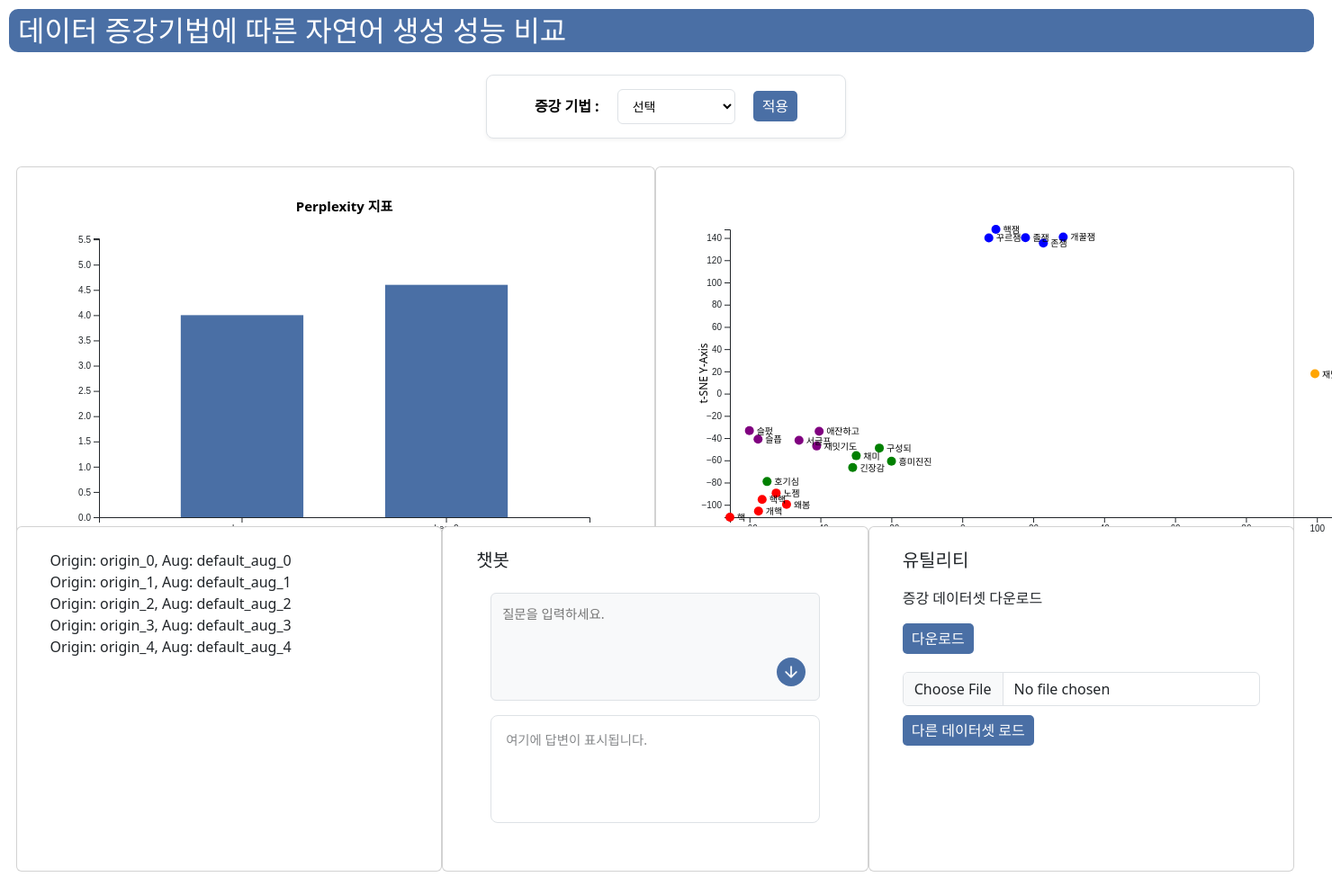
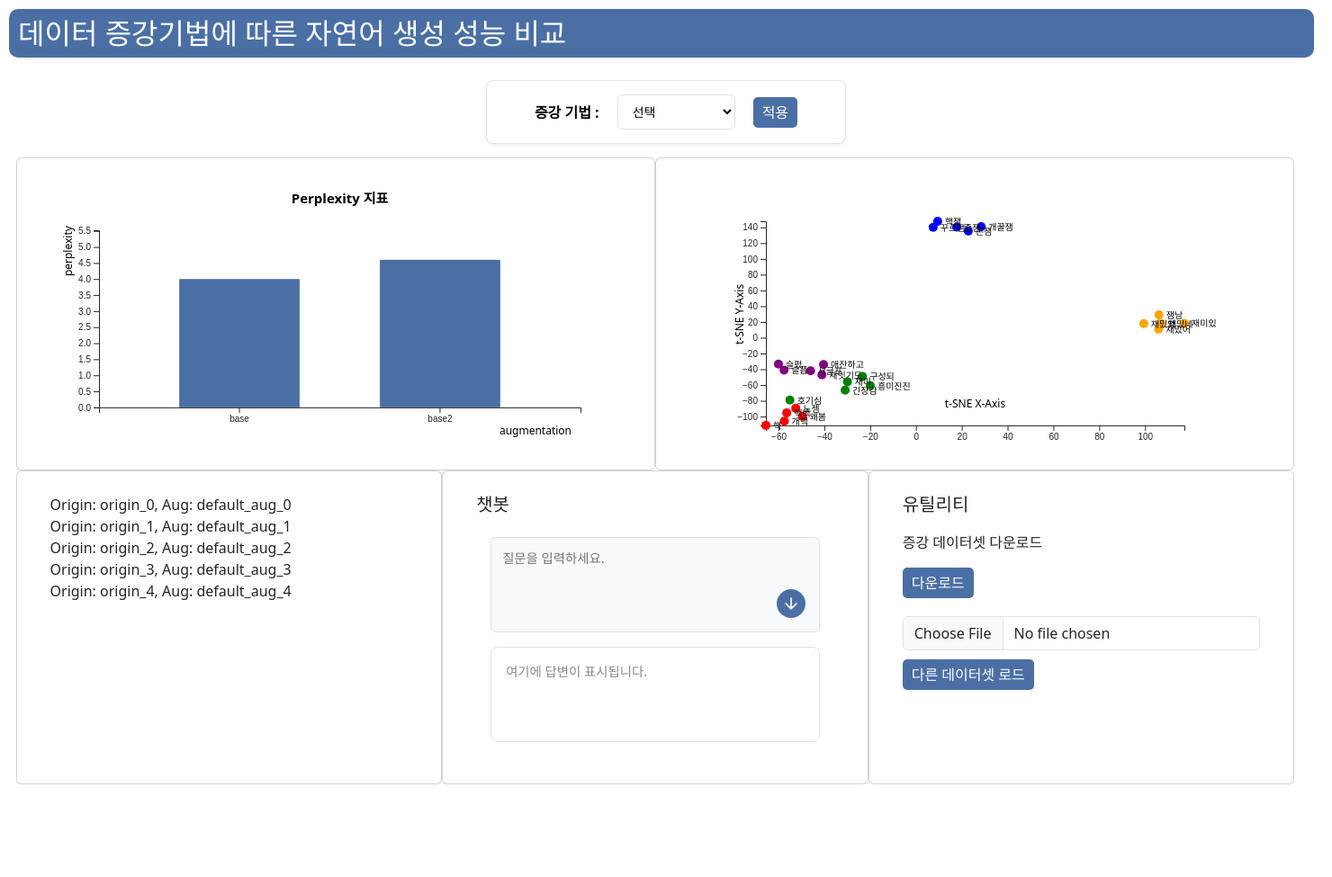
Before and after one commit to seyun0714/HW5, a Flask app: page / in a window 1480 px wide; the page is wider, and only the part inside the window is pictured. Shown: that part at 90% size. After the commit the page ends 872 px from the top of that part, so only its background shows below. Run offline with Flask 3, Linux system fonts and the light colour scheme.

Commit message:
합본 깨짐 수정/불필요한 파일 삭제
합본 깨짐 수정/불필요한 파일 삭제

Todo : tsne차트가 화면이 줄어들었을 때 자리 차지안하는 문제 해결

```diff
--- a/app.py
+++ b/app.py
@@ -8,15 +8,15 @@ app = Flask(__name__)
 def index():
     return render_template('index.html')
 
-# @app.route('/t-sne')
-# def t_sne():
-#     augment_type = request.args.get()
+@app.route('/t-sne')
+def t_sne():
+    augment_type = request.json.get('augType')
 
-#     # 선택 된 증강 기법에 해당하는 데이터 셋 지정
-#     data = ""
+    # 선택 된 증강 기법에 해당하는 데이터 셋 지정
+    data = ""
 
-#     # tsne_visualiztion 함수 내부에서 json 형식으로 값을 return
-#     return tsne_visualization(data)
+    # tsne_visualiztion 함수 내부에서 json 형식으로 값을 return
+    return tsne_visualization(data)
 
 @app.route('/perplexity', methods=['POST'])
 def perplexity():
--- a/static/css/style.css
+++ b/static/css/style.css
@@ -27,6 +27,7 @@ html, body {
     height: 100%;
     display: flex;
     justify-content: center;
+
 }
 
 .my-btn{
@@ -59,10 +60,11 @@ html, body {
     max-height: 50%;
 }
 
+
 /* 컨테이너 각 칸의 아이템 */
 .card-body{
-    width: 96%;
-    height: 96%;
+    width:96%;
+    height:270px;
     max-height: 96%;
     margin: 2%;
     flex-shrink: 0;
--- a/static/js/tsne.js
+++ /dev/null
@@ -1,78 +0,0 @@
-
-        // SVG 크기 설정
-        const width = 800;
-        const height = 400;
-        const margin = 40; // 축을 위한 여백
-
-        // SVG 추가
-        const svg = d3.select("#tsne")
-            .append("svg")
-            .attr("width", width)
-            .attr("height", height);
-
-        // t-SNE JSON 데이터 불러오기
-        d3.json("/static/tsne_result.json").then(data => {
-            // X, Y 범위 계산
-            const xExtent = d3.extent(data, d => d.x);
-            const yExtent = d3.extent(data, d => d.y);
-
-            // 스케일 정의
-            const xScale = d3.scaleLinear()
-                .domain(xExtent)
-                .range([margin, width - margin]);
-
-            const yScale = d3.scaleLinear()
-                .domain(yExtent)
-                .range([height - margin, margin]);
-
-            // 축 추가
-            const xAxis = d3.axisBottom(xScale);
-            const yAxis = d3.axisLeft(yScale);
-
-            svg.append("g")
-                .attr("transform", `translate(0, ${height - margin})`)
-                .call(xAxis);
-
-            svg.append("g")
-                .attr("transform", `translate(${margin}, 0)`)
-                .call(yAxis);
-
-            // 데이터 포인트 추가
-            svg.selectAll(".point")
-                .data(data)
-                .join("circle")
-                .attr("class", "point")
-                .attr("cx", d => xScale(d.x))
-                .attr("cy", d => yScale(d.y))
-                .attr("r", 5)
-                .attr("fill", d => d.color);
-
-            // 단어 레이블 추가
-            svg.selectAll(".label")
-                .data(data)
-                .join("text")
-                .attr("x", d => xScale(d.x))
-                .attr("y", d => yScale(d.y))
-                .attr("dx", 8)
-                .attr("dy", 4)
-                .attr("font-size", 10)
-                .text(d => d.word);
-
-            // 축 레이블 추가
-            svg.append("text")
-                .attr("x", width / 2)
-                .attr("y", height - 10)
-                .attr("text-anchor", "middle")
-                .attr("font-size", "12px")
-                .text("t-SNE X-Axis");
-
-            svg.append("text")
-                .attr("transform", "rotate(-90)")
-                .attr("x", -height / 2)
-                .attr("y", 15)
-                .attr("text-anchor", "middle")
-                .attr("font-size", "12px")
-                .text("t-SNE Y-Axis");
-        }).catch(error => {
-            console.error("Error loading JSON:", error);
-        });
--- a/static/js/updateDashboard.js
+++ b/static/js/updateDashboard.js
@@ -13,17 +13,19 @@ $(document).ready(function() {
     });
 });
 
-function updateDashboard(augType) {
-    updatePerplexity(augType);
-    updateTSNE(augType);
-    updateAugData(augType);
-    updateChatbot(augType);
-    updateUtility(augType);
+async function updateDashboard(augType) {
+    await Promise.all([
+        updatePerplexity(augType),
+        updateTSNE(augType),
+        updateAugData(augType),
+        updateChatbot(augType),
+        updateUtility(augType)
+    ]);
 }
 
-function updatePerplexity(augType) {
+async function updatePerplexity(augType) {
     var perplexityData = [];
-    fetch("/perplexity", {
+    await fetch("/perplexity", {
         method: "POST",
         headers: {
             "Content-Type": "application/json"
@@ -35,14 +37,13 @@ function updatePerplexity(augType) {
         perplexityData = data;
         console.log(perplexityData);
         // 한 칸에 해당하는 크기 설정
-        var cardBody = $("#perplexity").closest(".card-body");
-        const margin = {top: 50, right: 30, bottom: 40, left:50};
+        const cardBody = $("#perplexity").closest(".card-body");
+        const margin = {top: 50, right: 40, bottom: 40, left:50};
         var height = cardBody.height() - margin.top - margin.bottom;
         var width = cardBody.width() - margin.left - margin.right;
-        // 최소 크기 설정
-        height = Math.max(height, 150);
-        width = Math.max(width, 350);
         d3.select("#perplexity").select("svg").remove();
+        console.log("perplexity : " + cardBody.height(), cardBody.width());
+
 
         // 기본 위치 설정
         const svg = d3.select("#perplexity")
@@ -124,13 +125,105 @@ function updatePerplexity(augType) {
     });
 }
 
-function updateTSNE(augType) {
-    console.log(augType);
+async function updateTSNE(augType) {
+    // await fetch("/t-sne", {
+    //     method: 'POST',
+    //     headers: {
+    //         "Content-Type": "application/json"
+    //     },
+    //     body: JSON.stringify({augType: augType})
+    // })
+    // .then(response => response.json())
+    // .then(data =>{
+    //     // Todo : api 호출 후 t-sne 가져오도록
+    // })
+
+    const cardBody = $("#tsne").closest(".card-body");
+    const margin = {top: 20, right: 40, bottom: 20, left:40};
+    var height = cardBody.height() - margin.top - margin.bottom;
+    var width = cardBody.width() - margin.left - margin.right;
+    d3.select("#tsne").select("svg").remove();
+    console.log("tsne : " + cardBody.height(), cardBody.width());
+
+    // 기본 위치 설정
+    const svg = d3.select("#tsne")
+        .append("svg")
+        .attr("width", width+margin.left+margin.right)
+        .attr("height", height+margin.top+margin.bottom)
+        .append("g")
+        .attr("transform", `translate(${margin.left},${margin.top})`);
+
+    // t-SNE JSON 데이터 불러오기
+    d3.json("/static/tsne_result.json").then(data => {
+        // X, Y 범위 계산
+        const xExtent = d3.extent(data, d => d.x);
+        const yExtent = d3.extent(data, d => d.y);
+
+        // 스케일 정의
+        const xScale = d3.scaleLinear()
+            .domain(xExtent)
+            .range([margin.left, width-margin.right]);
+
+        const yScale = d3.scaleLinear()
+            .domain(yExtent)
+            .range([height, margin.top]);
+
+        // 축 추가
+        const xAxis = d3.axisBottom(xScale);
+        const yAxis = d3.axisLeft(yScale);
+
+        svg.append("g")
+            .attr("transform", `translate(0, ${height})`)
+            .call(xAxis);
+
+        svg.append("g")
+            .attr("transform", `translate(${margin.left}, 0)`)
+            .call(yAxis);
+
+        // 데이터 포인트 추가
+        svg.selectAll(".point")
+            .data(data)
+            .join("circle")
+            .attr("class", "point")
+            .attr("cx", d => xScale(d.x))
+            .attr("cy", d => yScale(d.y))
+            .attr("r", 5)
+            .attr("fill", d => d.color);
+
+        // 단어 레이블 추가
+        svg.selectAll(".label")
+            .data(data)
+            .join("text")
+            .attr("x", d => xScale(d.x))
+            .attr("y", d => yScale(d.y))
+            .attr("dx", 8)
+            .attr("dy", 4)
+            .attr("font-size", 10)
+            .text(d => d.word);
+
+        // 축 레이블 추가
+        svg.append("text")
+            .attr("x", width / 2)
+            .attr("y", height - margin.bottom)
+            .attr("text-anchor", "middle")
+            .attr("font-size", "12px")
+            .text("t-SNE X-Axis");
+
+        svg.append("text")
+            .attr("transform", "rotate(-90)")
+            .attr("x", -height / 2)
+            .attr("y", 15)
+            .attr("text-anchor", "middle")
+            .attr("font-size", "12px")
+            .text("t-SNE Y-Axis");
+    }).catch(error => {
+        console.error("Error loading JSON:", error);
+    });
 }
 
-function updateAugData(augType) {
+async function updateAugData(augType) {
     // API 호출
-    d3.json(`/augmentation?augmentationType=${augType}`)
+    await d3.json(`/augmentation?augmentationType=${augType}`)
         .then(data => {
             // 데이터 컨테이너 가져오기
             const container = d3.select('#augdata');
@@ -149,13 +242,13 @@ function updateAugData(augType) {
         .catch(error => console.error('Error fetching data:', error));
 }
 
-function updateChatbot() {
+async function updateChatbot() {
     $(".chatbot-input").val("");
     $(".chatbot-output").text("여기에 답변이 표시됩니다.");
     $(".chatbot-output").css("opacity", 0.54);
 }
 
-function updateUtility(augType) {
+async function updateUtility(augType) {
     if(augType != "default"){
         $(".csv-download-button").removeClass("disabled");
         $(".csv-download-text").text(augType + ".csv 다운로드");
--- a/templates/index.html
+++ b/templates/index.html
@@ -12,7 +12,7 @@
         </select>
         <button class="my-btn aug-button">적용</button>
     </div>
-    <div class="row mt-3">
+    <div class="row">
         <div class="card col-lg-6">
             <div class="card-body">
                 <div id="perplexity"></div>
@@ -24,7 +24,7 @@
             </div>
         </div>
     </div>
-    <div class="row mt-3">
+    <div class="row">
         <div class="card col-lg-4">
             <div class="card-body">
                 <div id="augdata"></div>
@@ -68,9 +68,6 @@
     </div>
 </div>
 <script src="https://cdn.jsdelivr.net/npm/bootstrap@5.3.0/dist/js/bootstrap.bundle.min.js"></script>
-<!-- <script src="{{ url_for('static', filename='js/perplexity.js') }}"></script> -->
-<script src="{{ url_for('static', filename='js/tsne.js') }}"></script>
-<script src="{{ url_for('static', filename='js/augdata.js') }}"></script>
 <script src="{{ url_for('static', filename='js/chatbot.js') }}"></script>
 <script src="{{ url_for('static', filename='js/utility.js') }}"></script>
 <script src="{{ url_for('static', filename='js/updateDashboard.js') }}"></script>
```
Also changed, not shown: static/js/perplexity.js (deleted, +0 -114 lines), static/js/augdata.js (added), static/js/index.js (deleted).
